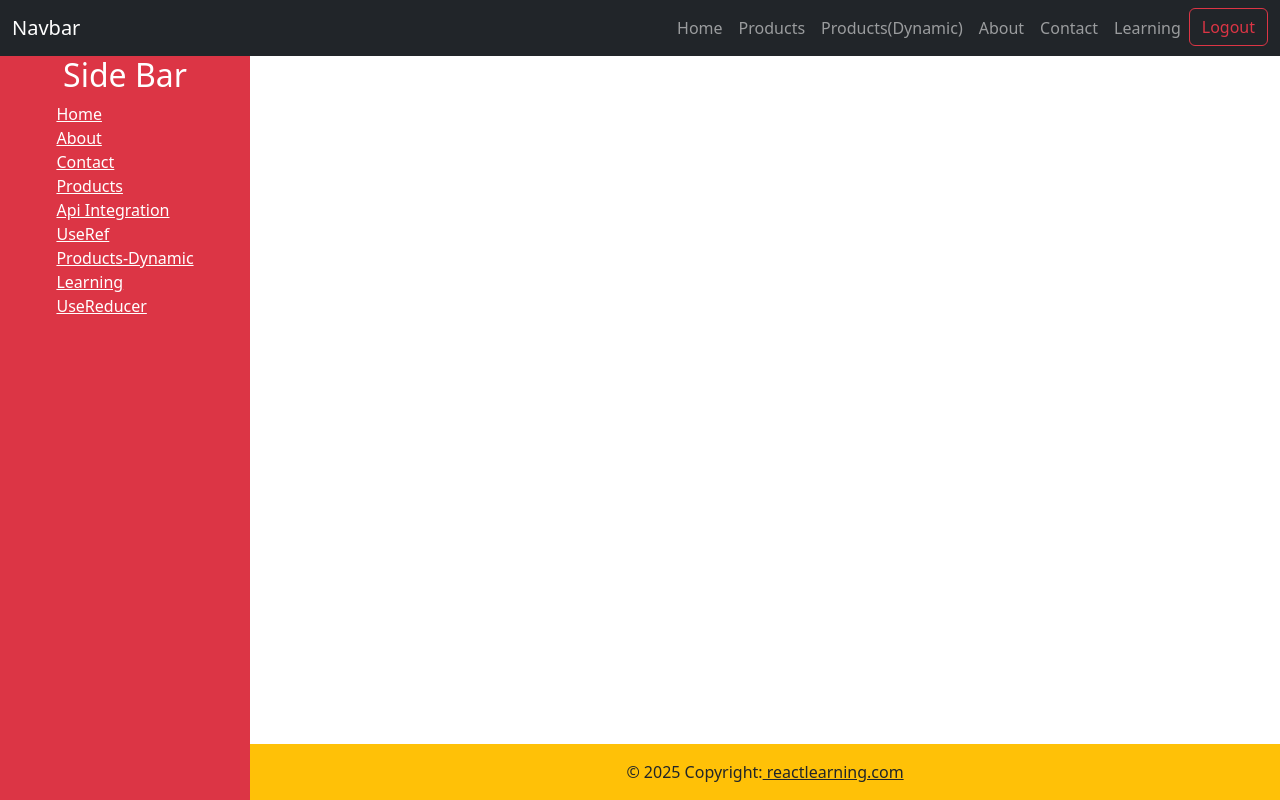
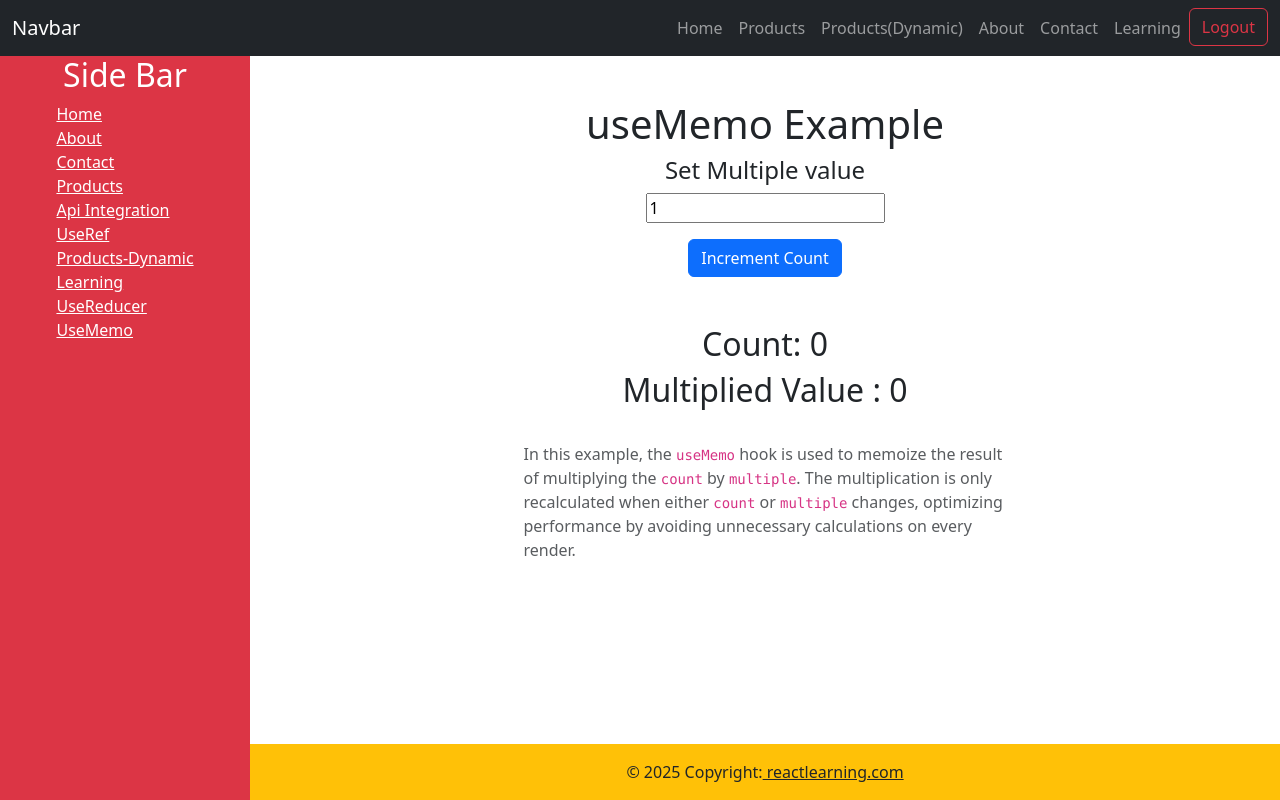
Before and after one commit to Chan-08/reactLearning, a React (Vite) app: page /usememo in a window 1280 px wide. Built offline with nearby package versions, Linux system fonts and the light colour scheme; sample sign-in values are in the browser's storage.

Commit message:
use memo

```diff
--- a/src/App.tsx
+++ b/src/App.tsx
@@ -14,8 +14,9 @@ import Products from './pages/products'
 import Products2 from './pages/products2';
 import LoginPage from './pages/login';
 import ApiIntegration from './pages/apitesting';
-import UseRef from './pages/useRef';
-import UseReducer from './pages/useReducer';
+import UseRef from './pages/hooks/useRef';
+import UseReducer from './pages/hooks/useReducer';
+import UseMemo from './pages/hooks/useMemo';
 
 
 export default function App() {
@@ -53,6 +54,7 @@ export default function App() {
                 <Route path="/api" element={<ApiIntegration />} />
                 <Route path="/useref" element={<UseRef />} />
                 <Route path="/usereducer" element={<UseReducer />} />
+                <Route path="/usememo" element={<UseMemo />} />
               </Routes>
             </main>
           </div>
--- a/src/components/display.tsx
+++ b/src/components/display.tsx
@@ -1,4 +1,4 @@
-import MyContext from "../pages/useContext";
+import MyContext from "../pages/hooks/useContext";
 import { useContext } from "react";
 
 export default function Display() {
--- a/src/components/sidemenu.tsx
+++ b/src/components/sidemenu.tsx
@@ -16,6 +16,7 @@ export default function SideBar() {
                     <li><Link className="text-white" to="/products-dynamic">Products-Dynamic</Link></li>
                     <li><Link className="text-white" to="/learning">Learning</Link></li>
                     <li><Link className="text-white" to="/usereducer">UseReducer</Link></li>
+                    <li><Link className="text-white" to="/usememo">UseMemo</Link></li>
                 </ul>
             </nav>
         </aside>
--- /dev/null
+++ b/src/pages/hooks/useMemo.tsx
@@ -0,0 +1,33 @@
+import { useState, useMemo } from "react";
+
+export default function UseMemo() {
+    const [count, setCount] = useState(0);
+    const [multiple, setMultiple] = useState(1);
+
+    const multiplydValue = useMemo(() => {
+        console.log("Calculating multiplied value...");
+        return count * multiple;
+    }, [count, multiple]);
+
+    return (
+        <div className="container mt-4 d-flex flex-column align-items-center">
+            <h1>useMemo Example</h1>
+
+            <h4> Set Multiple value</h4>
+            <input type="number" value={multiple}  onChange={(e) => setMultiple(Number(e.target.value))}  />
+            <button className="btn btn-primary mt-3" onClick={() => setCount(count + 1)}>Increment Count</button>
+
+
+            <h2 className="mt-5">Count: {count}</h2>
+            <h2>Multiplied Value : {multiplydValue}</h2>
+
+
+            <p className="mt-4 col-md-8 col-lg-6 text-muted">
+                In this example, the <code>useMemo</code> hook is used to memoize the result of multiplying
+                the <code>count</code> by <code>multiple</code>. The multiplication is only recalculated
+                when either <code>count</code> or <code>multiple</code> changes, optimizing performance
+                by avoiding unnecessary calculations on every render.
+            </p>
+        </div>
+    );
+}
```
Also changed, not shown: src/pages/hooks/useContext.tsx (renamed from src/pages/useContext.tsx), src/pages/hooks/useReducer.tsx (renamed from src/pages/useReducer.tsx), src/pages/hooks/useRef.tsx (renamed from src/pages/useRef.tsx).
